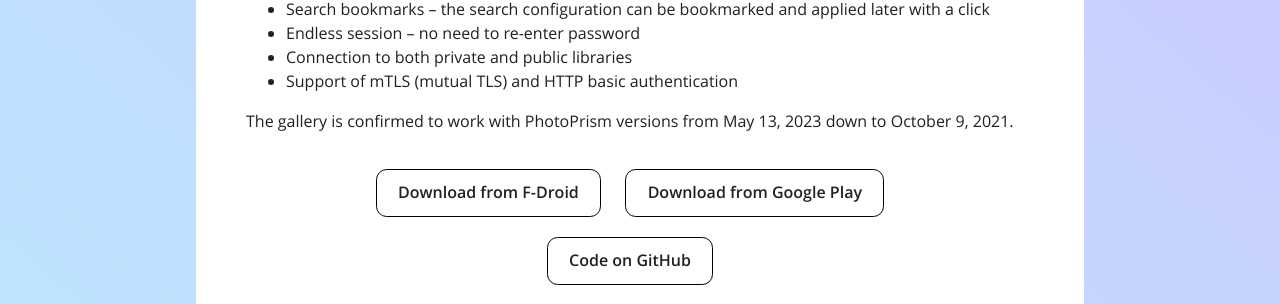
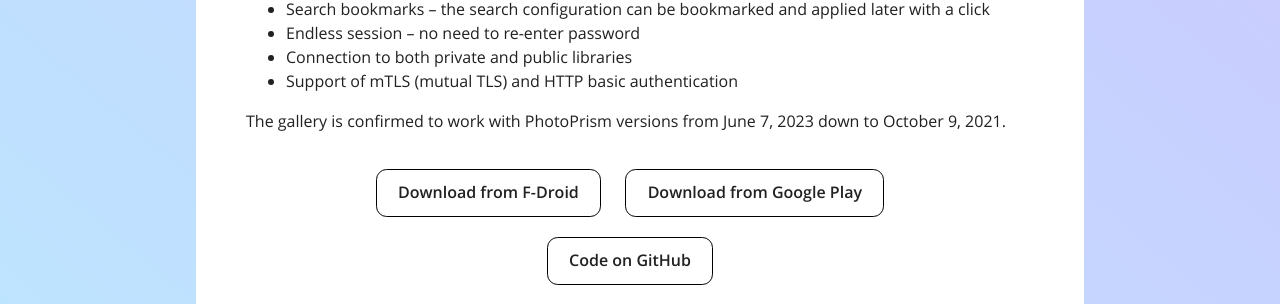
Before and after one commit to Radiokot/website, a Jekyll site: the page built from _projects/photoprism-android-gallery.html, in a window 1280 px wide. Shown: the part 963-1267 px from the top of the page. Built offline with Jekyll 4.4.1, drawn with Linux system fonts in a browser that asks for light colours.

Commit message:
Actualize PhotoPrism description

```diff
--- a/_projects/photoprism-android-gallery.html
+++ b/_projects/photoprism-android-gallery.html
@@ -37,7 +37,7 @@
         <li>Connection to both private and public libraries</li>
         <li>Support of mTLS (mutual TLS) and HTTP basic authentication</li>
     </ul>
-    The gallery is confirmed to work with PhotoPrism versions from May 13, 2023 down
+    The gallery is confirmed to work with PhotoPrism versions from June 7, 2023 down
     to October 9, 2021.</p>
 <center>
     <a
```
